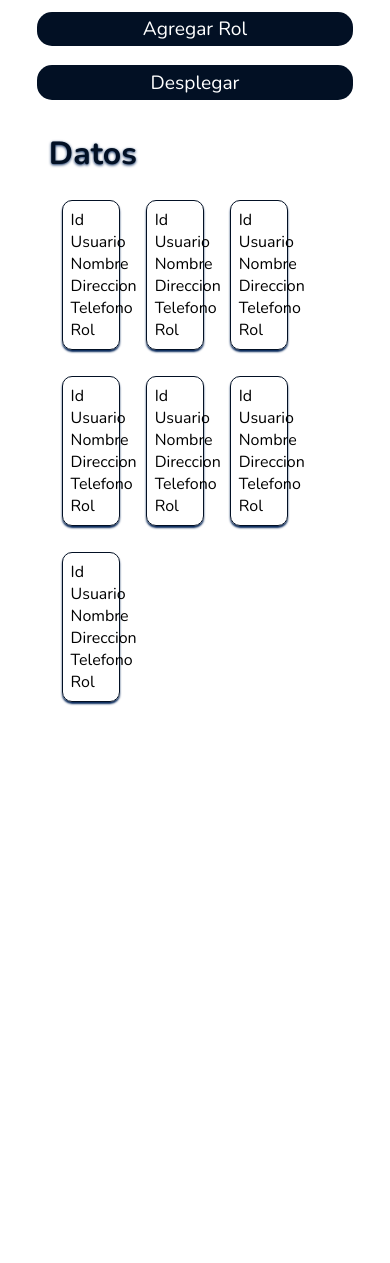
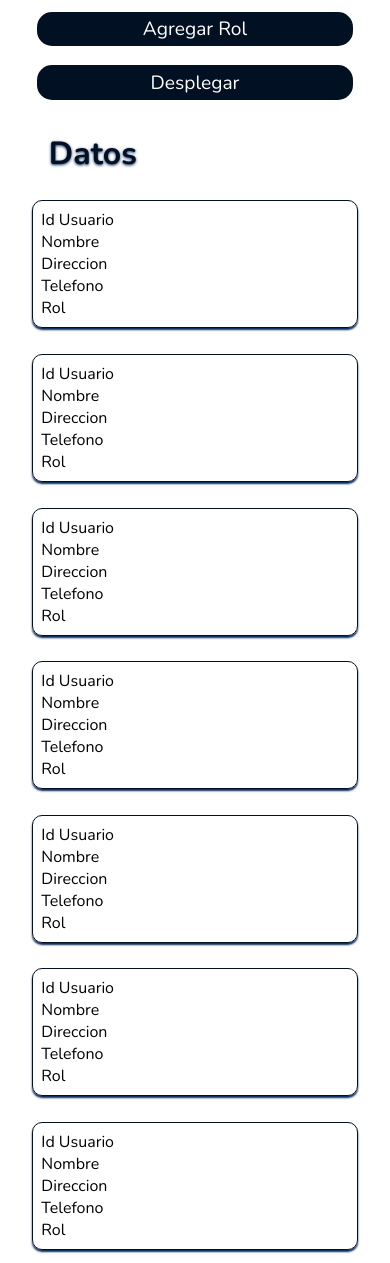
Before and after one commit to KIHM-02/Jackes_2.0, a PHP site: page /admin/usuario.php in a window 390 px wide. Shown: the part 547-1810 px from the top of the page. Before the commit the page ends 1253 px from the top, so only its background shows below. Run offline with PHP 8.4, Linux system fonts and the light colour scheme; the visitor is signed in with stand-in values (Sample User, id 1).

Commit message:
Added the styles for mobile version of main view.

```diff
--- a/admin/css/main.css
+++ b/admin/css/main.css
@@ -169,4 +169,13 @@ header{
     .border-table{
         margin: auto;
     }
+
+    .info-container{
+        width: 90%;
+        justify-content: center;
+    }
+
+    .card{
+        width: 100%;
+    }
 }
```
